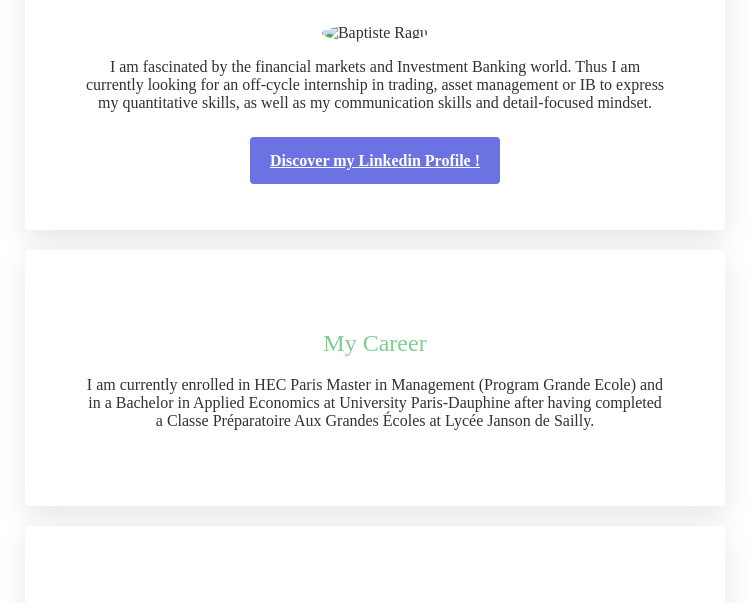
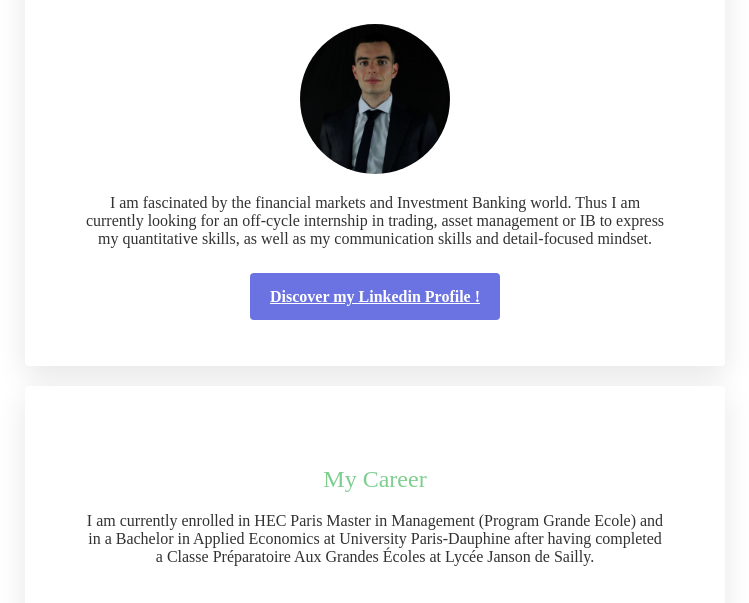
Before and after one commit to baptiste-ragu/my-profile, a plain HTML site: page index.html in a window 1280 px wide. Shown: the part 177-780 px from the top of the page, without its empty margins (265-1014 px from the left). Drawn offline with Linux system fonts and the light colour scheme.

Commit message:
Update index.html

```diff
--- a/index.html
+++ b/index.html
@@ -17,7 +17,7 @@
 	<div class="container">
 		<div class="card-white" id="introduction">
 			<h1>Hi, I'm Baptiste</h1>
-				<img src=".Images/profile-picture.png" class="img-circle" width="150px" alt="Baptiste Ragu">
+				<img src="Images/profile-picture.png" class="img-circle" width="150px" alt="Baptiste Ragu">
 				<p>
 				I am fascinated by the financial markets and Investment Banking world. Thus I am currently looking for an off-cycle internship in trading, asset management or IB to express my quantitative skills, as well as my communication skills and detail-focused mindset.
 				</p>
```
